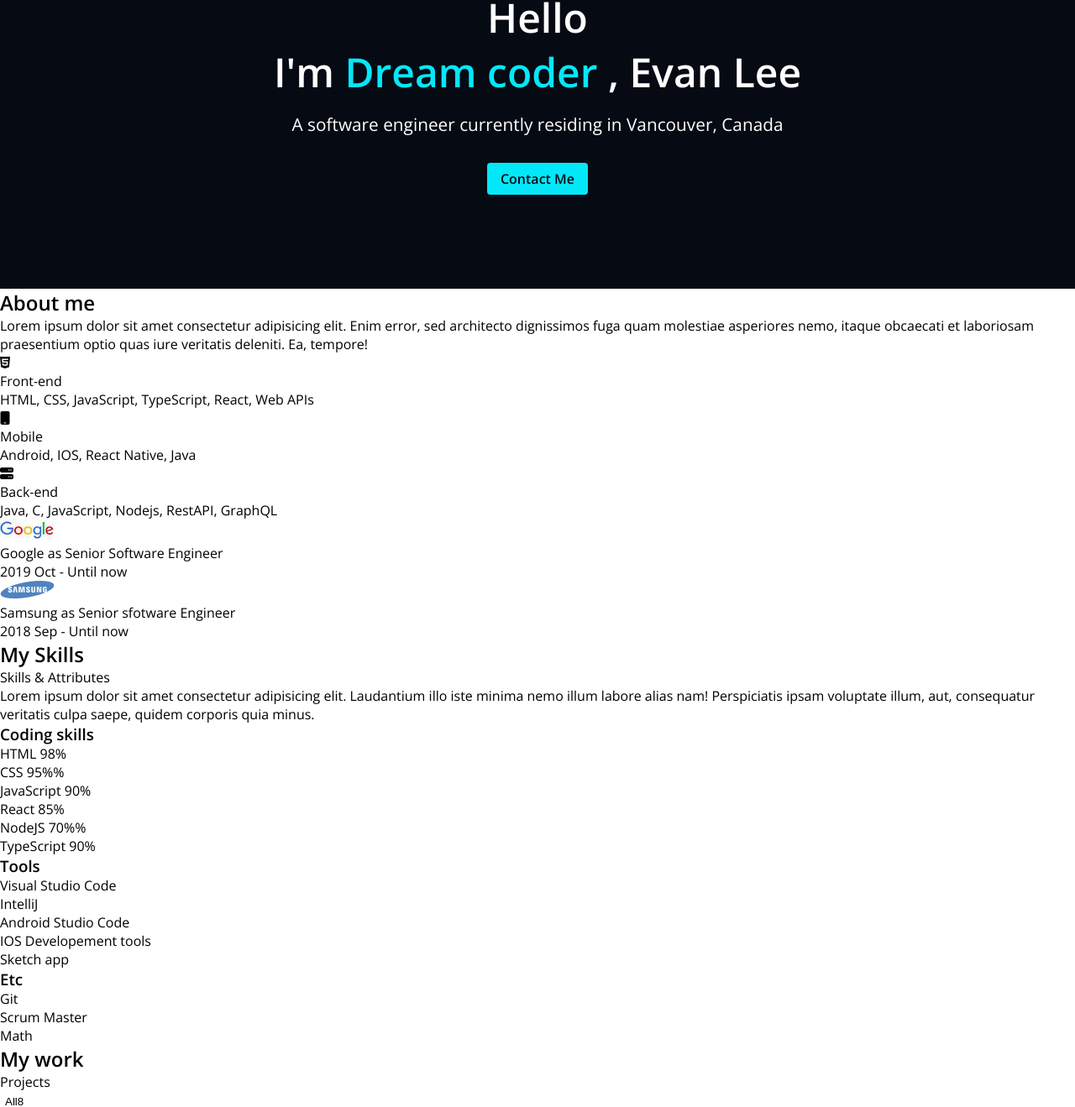
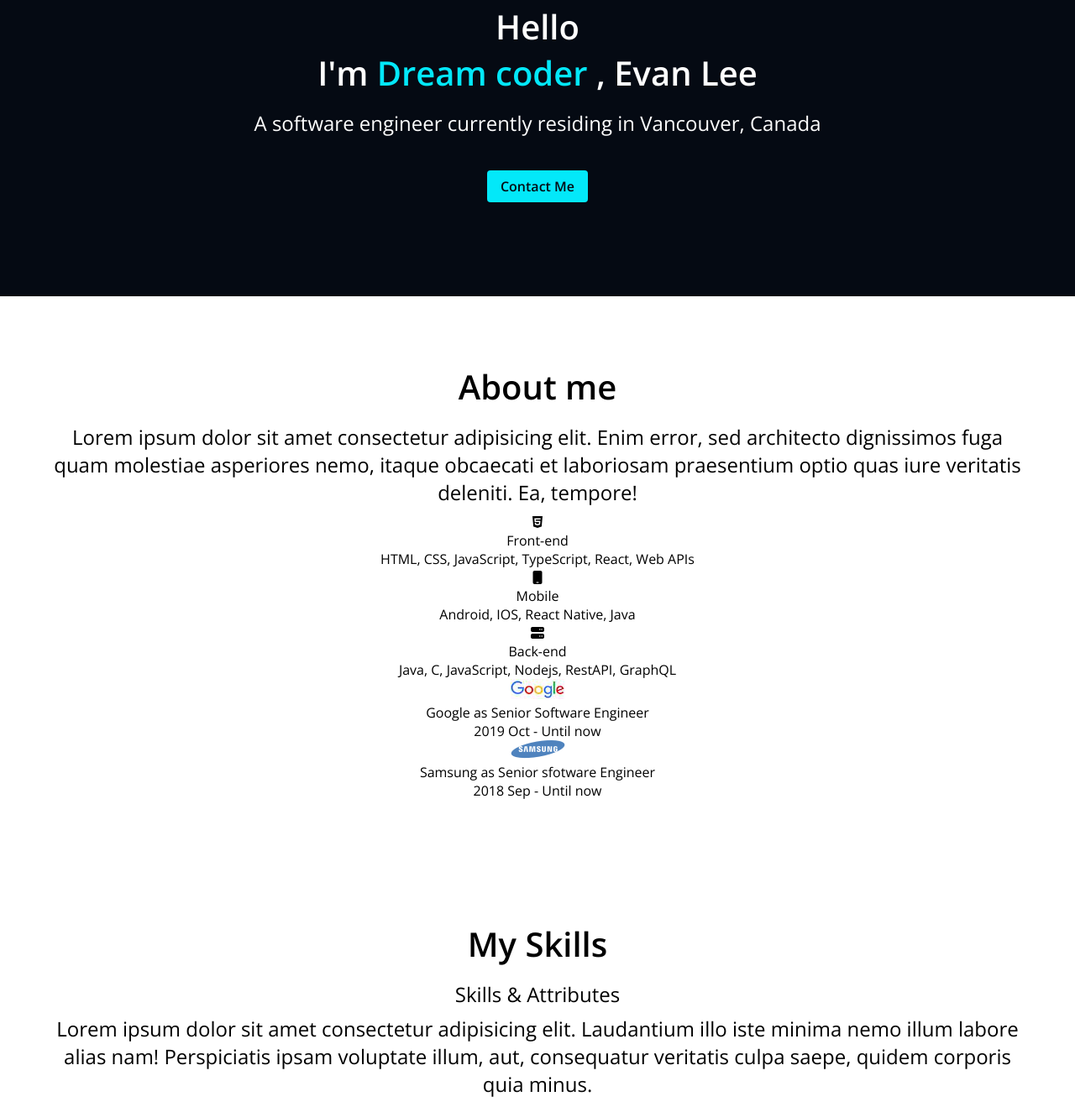
Before and after one commit to lbminevan/portfolio, a plain HTML site: page index.html in a window 1280 px wide. Shown: the part 379-1698 px from the top of the page at 84% size. Drawn offline with nearby package versions, Linux system fonts and the light colour scheme.

Commit message:
CSS-common-section

```diff
--- /dev/null
+++ b/CSS/common/section.css
@@ -0,0 +1,14 @@
+.section{
+    padding: 4rem;
+    text-align: center ;
+}
+
+.title {
+    font-size: 2.5rem;
+    margin: 1rem 0;
+}
+
+.description {
+    font-size: 1.5rem;
+    margin: 0.5rem 0;
+}
--- a/CSS/home.css
+++ b/CSS/home.css
@@ -3,7 +3,6 @@
     color: var(--color-text);
     padding: 5rem 1rem;
     padding-top: 7rem;
-    text-align: center;
 }
 
 .home__avatar{
@@ -15,17 +14,8 @@
     border-radius: 100%;
 }
 
-.home__title{
-    font-size: 3rem;
-    margin-bottom: 1rem;
-}
-
 .home__title--strong{
     color: var(--color-accent);
-}
-
-.home__description{
-    font-size: 1.3rem;
 }
 
 .home__contact{
--- a/CSS/style.css
+++ b/CSS/style.css
@@ -1,5 +1,6 @@
 @import "header.css";
 @import "home.css";
+@import "common/section.css";
 
 /* Global */
 :root{
--- a/index.html
+++ b/index.html
@@ -60,21 +60,21 @@
         <!-- Main -->
         <main>
             <!-- Home -->
-            <section id="home">
+            <section id="home" class="section">
                 <img class="home__avatar" src="images/favicon.ico" alt="Evanlee's profile"/>
-                <h2 class="home__title">Hello
+                <h2 class="title">Hello
                     <br/>I&#39;m
                         <strong class="home__title--strong">Dream coder</strong>
                         , Evan Lee
                 </h2>
-                <p class="home__description">A software engineer currently residing in Vancouver, Canada</p>
+                <p class="description">A software engineer currently residing in Vancouver, Canada</p>
                 <a class="home__contact" href="#contact">Contact Me</a>
             </section>
 
             <!-- About -->
-            <section id="about">
-                <h2>About me</h2>
-                <p>Lorem ipsum dolor sit amet consectetur adipisicing elit. Enim error, sed architecto dignissimos fuga quam molestiae asperiores nemo, itaque obcaecati et laboriosam praesentium optio quas iure veritatis deleniti. Ea, tempore!</p>
+            <section id="about" class="section">
+                <h2 class="title">About me</h2>
+                <p class="description">Lorem ipsum dolor sit amet consectetur adipisicing elit. Enim error, sed architecto dignissimos fuga quam molestiae asperiores nemo, itaque obcaecati et laboriosam praesentium optio quas iure veritatis deleniti. Ea, tempore!</p>
                 <ul>
                     <li>
                         <i class="fa-brands fa-html5"></i>
@@ -111,10 +111,10 @@
             </section>
 
             <!-- Skills -->
-            <section id="skills">
-                <h2>My Skills</h2>
-                <p>Skills & Attributes</p>
-                <p>Lorem ipsum dolor sit amet consectetur adipisicing elit. Laudantium illo iste minima nemo illum labore alias nam! Perspiciatis ipsam voluptate illum, aut, consequatur veritatis culpa saepe, quidem corporis quia minus.</p>
+            <section id="skills" class="section">
+                <h2 class="title">My Skills</h2>
+                <p class="description">Skills & Attributes</p>
+                <p class="description">Lorem ipsum dolor sit amet consectetur adipisicing elit. Laudantium illo iste minima nemo illum labore alias nam! Perspiciatis ipsam voluptate illum, aut, consequatur veritatis culpa saepe, quidem corporis quia minus.</p>
 
                 <div>
                     <section>
@@ -198,9 +198,9 @@
             </section>
 
             <!-- Work -->
-            <section id="mywork">
-                <h2>My work</h2>
-                <p>Projects</p>
+            <section id="mywork" class="section">
+                <h2 class="title">My work</h2>
+                <p class="description">Projects</p>
                 <ul>
                     <li><button>All<span>8</span></button></li>
                     <li><button>Front-end<span>3</span></button></li>
@@ -275,9 +275,9 @@
             </section>
 
             <!-- Testimonial -->
-            <section id="testimonial">
-                <h2>Testimonial</h2>
-                <p>See what they say about me</p>
+            <section id="testimonial" class="section">
+                <h2 class="title">Testimonial</h2>
+                <p class="description">See what they say about me</p>
                 <ul>
                     <li>
                         <img src="images/testimonials/people1.webp" alt="people1">
```
